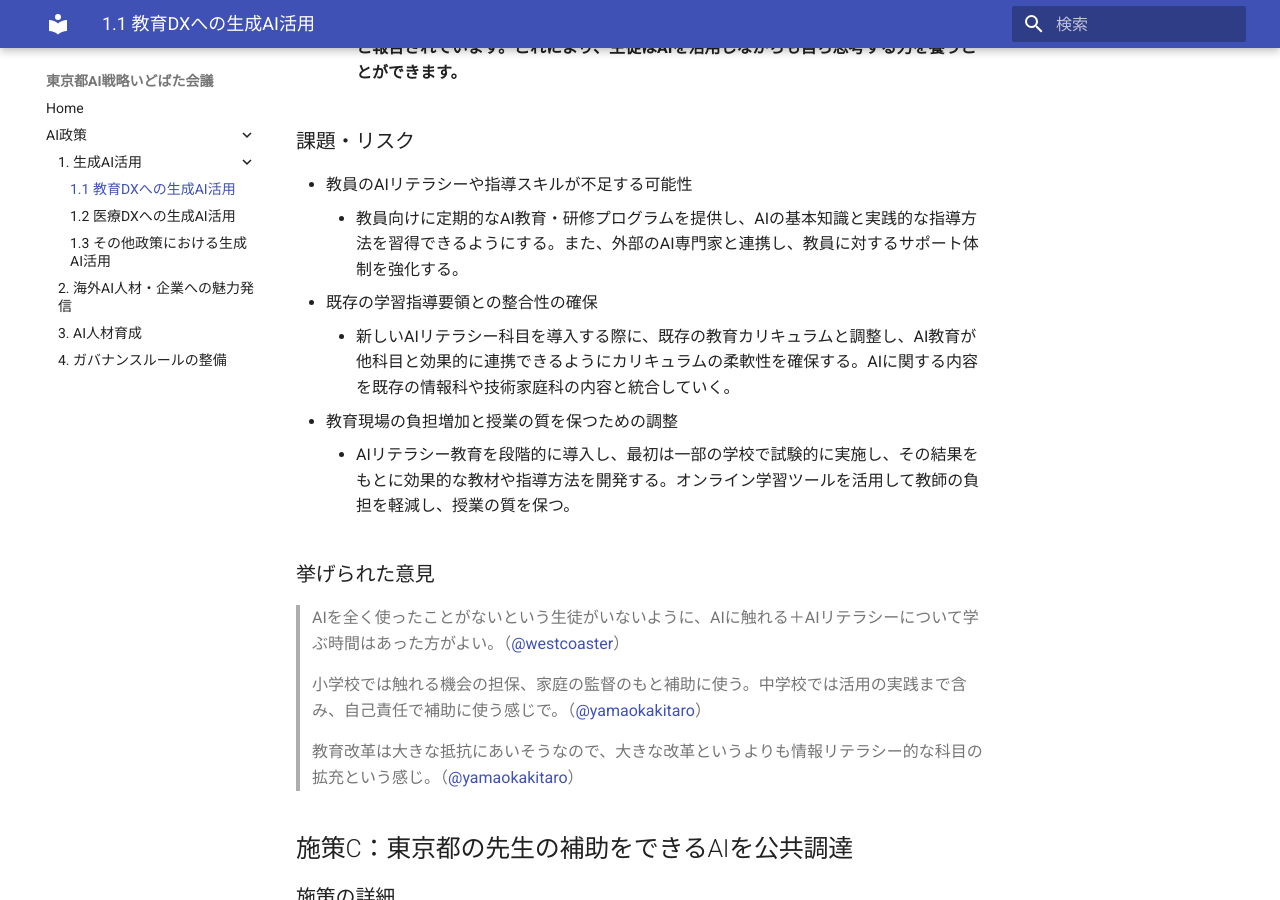
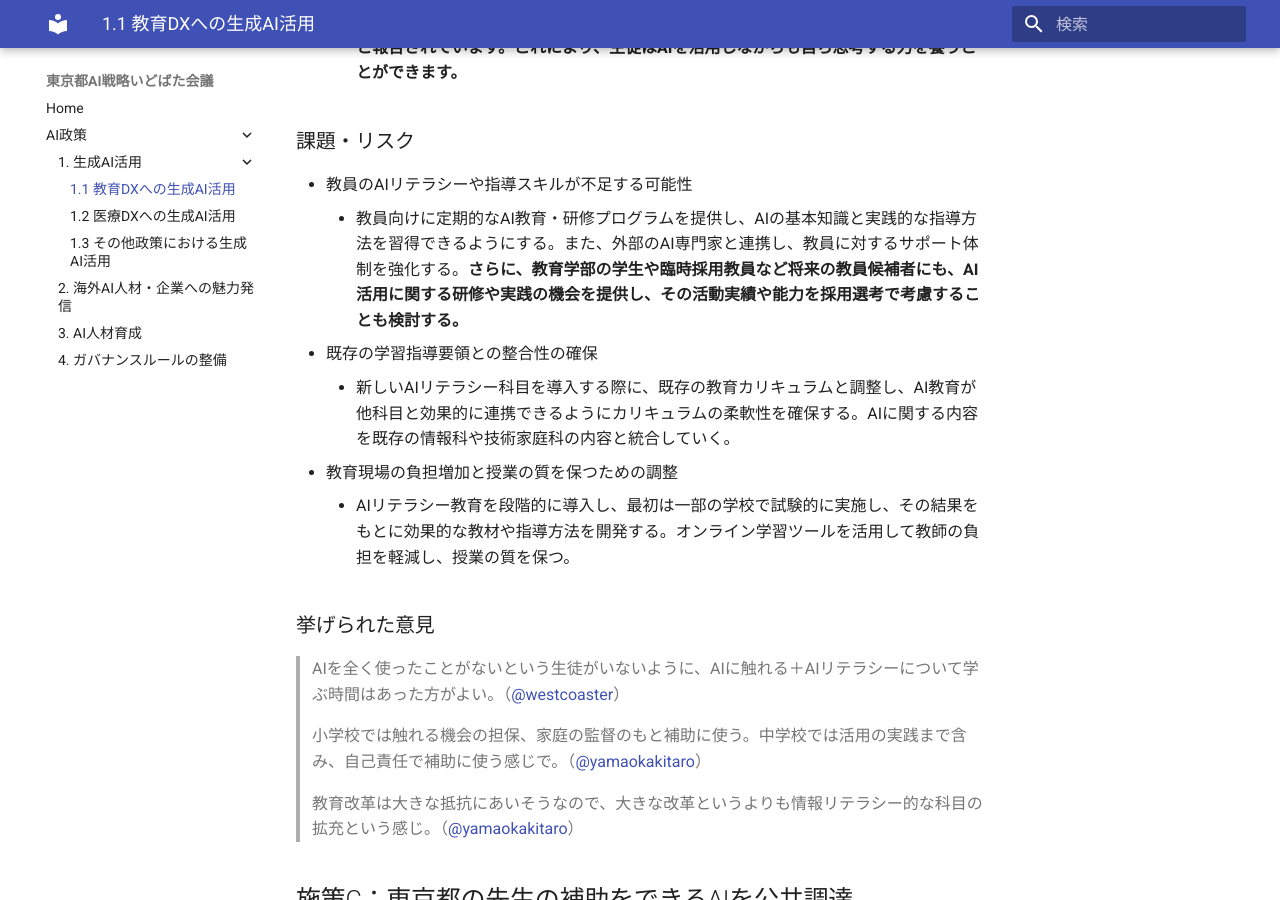
Before and after one commit to takahiroanno2024/2025_ai_idobatakaigi_output, an MkDocs documentation site: the page built from docs/1.1_教育DXへの生成AI活用.md, in a window 1280 px wide and 900 px high, scrolled down 3954 px. Built offline with MkDocs 1.6.1 and Material for MkDocs 9.7.7, drawn with Linux system fonts in a browser that asks for light colours.

Commit message:
赤平弘樹さんの提案に基づき、施策Bに将来の教員候補者へのAI研修と採用での考慮を追加

```diff
--- a/docs/1.1_教育DXへの生成AI活用.md
+++ b/docs/1.1_教育DXへの生成AI活用.md
@@ -67,7 +67,7 @@ ChatGPT等の汎用的なLLM（大規模言語モデル）を全児童生徒に
 
 ### 課題・リスク
 - 教員のAIリテラシーや指導スキルが不足する可能性
-    - 教員向けに定期的なAI教育・研修プログラムを提供し、AIの基本知識と実践的な指導方法を習得できるようにする。また、外部のAI専門家と連携し、教員に対するサポート体制を強化する。
+    - 教員向けに定期的なAI教育・研修プログラムを提供し、AIの基本知識と実践的な指導方法を習得できるようにする。また、外部のAI専門家と連携し、教員に対するサポート体制を強化する。**さらに、教育学部の学生や臨時採用教員など将来の教員候補者にも、AI活用に関する研修や実践の機会を提供し、その活動実績や能力を採用選考で考慮することも検討する。**
 - 既存の学習指導要領との整合性の確保
     - 新しいAIリテラシー科目を導入する際に、既存の教育カリキュラムと調整し、AI教育が他科目と効果的に連携できるようにカリキュラムの柔軟性を確保する。AIに関する内容を既存の情報科や技術家庭科の内容と統合していく。
 - 教育現場の負担増加と授業の質を保つための調整
```
